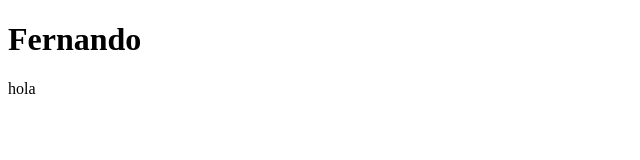
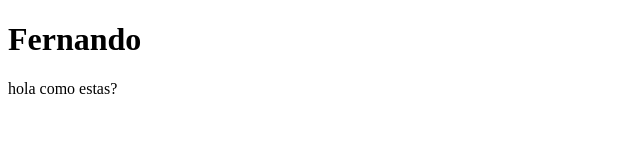
Before and after one commit to artax25/git-colaborativo, a plain HTML site: page index.html in a window 1280 px wide. Shown: the full height of the page, 0-640 px from the left. Drawn offline with Linux system fonts and the light colour scheme.

Commit message:
refactor/cambio en parrafo index.html

```diff
--- a/index.html
+++ b/index.html
@@ -11,7 +11,7 @@
         <h1>Fernando</h1>
     </header>
     <main>
-        <p>hola</p>
+        <p>hola como estas?</p>
     </main>
 </body>
 </html>
```
